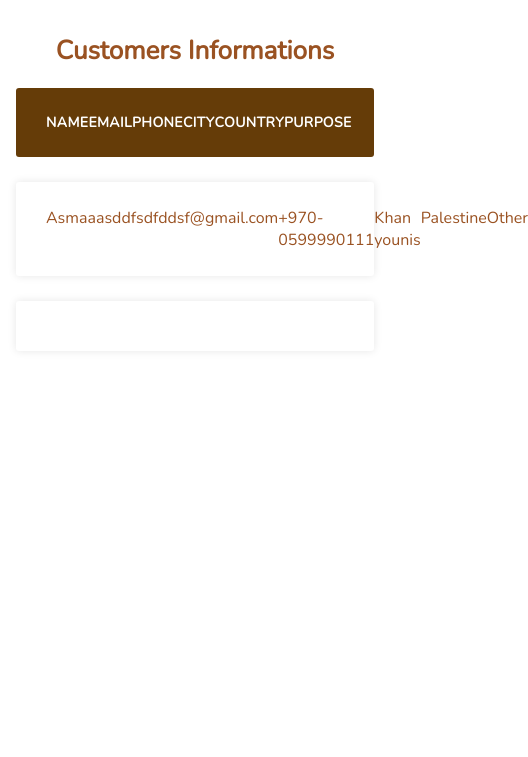
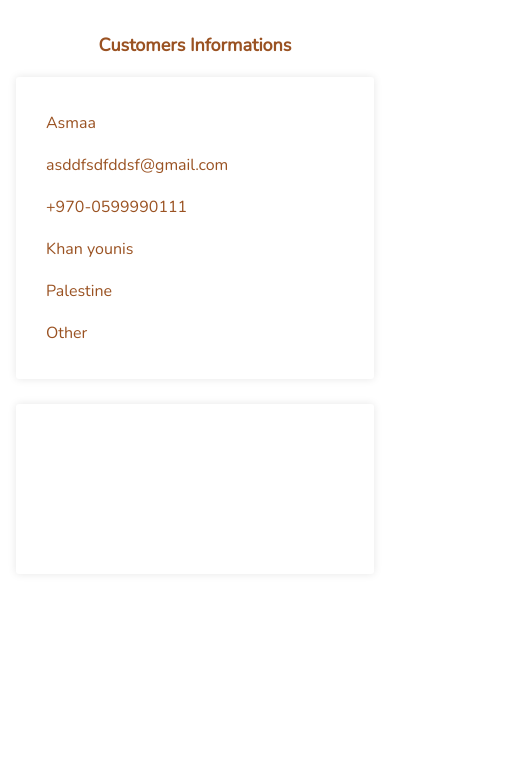
Before and after one commit to AhemdAboAbadi/Photography, a website: page public/photographerPage/photographer.html in a window 390 px wide. Shown: the part 87-844 px from the top of the page, 528 px wide, since content can reach past the window. Drawn offline with nearby package versions, Linux system fonts and the light colour scheme; files whose address does not match are found by name.

Commit message:
make the photographer page responsive #12

```diff
--- a/public/photographerPage/style.css
+++ b/public/photographerPage/style.css
@@ -94,3 +94,42 @@ li {
 .col-6 {
   flex-basis: 10%;
 }
+
+@media (min-width: 320px) and (max-width: 768px) {
+  .logo{
+    width:20%;
+    padding-left: .5rem;
+    padding-right: .5rem;
+  }
+  .nav-list {
+    width: 80%;
+  }
+  .nav-list a{
+    font-size: 16px;
+  }
+  .customers-container {
+    width: 100%;
+    margin:0;
+  }
+  h2{
+    font-size: 18px;
+  }
+  .table-header {
+    display: none;
+  }
+  li {
+    display: block;
+  }
+  .col {
+    flex-basis: 100%;
+  }
+  .col {
+    display: flex;
+    padding: 10px 0;
+  }
+  .col:before {
+    color: #6c7a89;
+    flex-basis: 50%;
+    text-align: left;
+  }
+}
```
